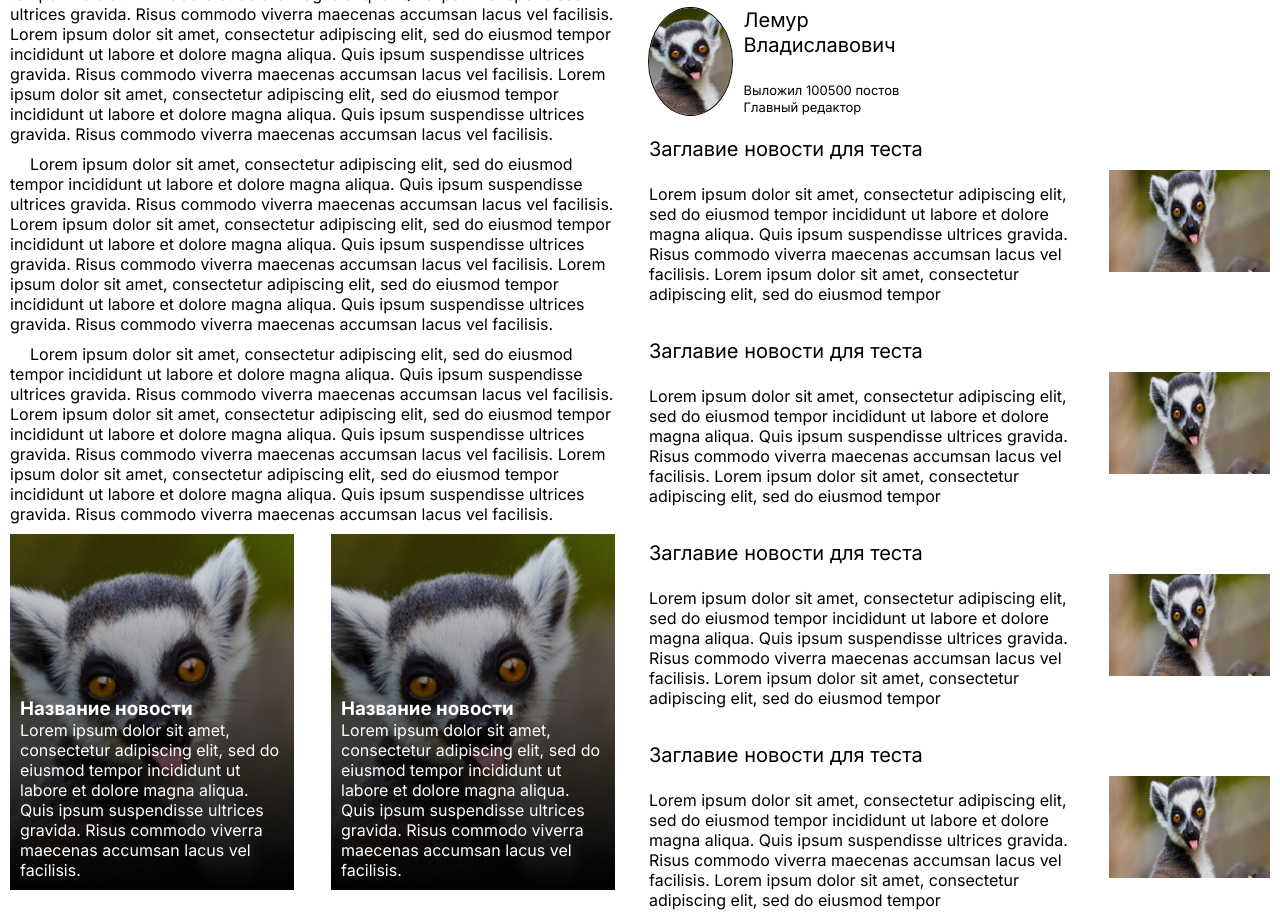
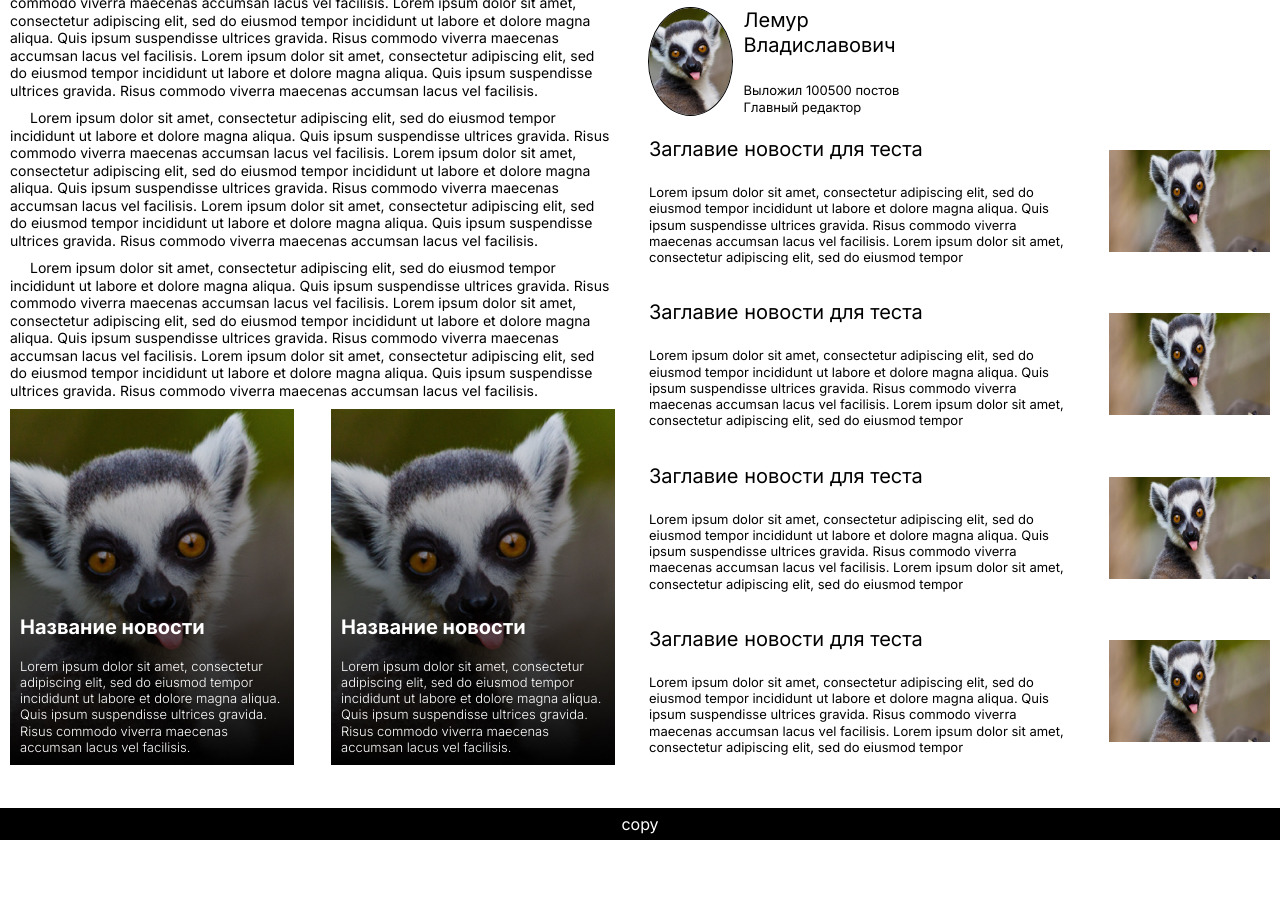
Before and after one commit to eazzyk/lemurs, a plain HTML site: page index.html in a window 1280 px wide. Shown: the part 1246-2159 px from the top of the page. After the commit the page ends 2086 px from the top, so only its background shows below. Drawn offline with Linux system fonts and the light colour scheme.

Commit message:
clear code

```diff
--- a/css/main.css
+++ b/css/main.css
@@ -1,4 +1,3 @@
-@charset "UTF-8";
 @import url("https://fonts.googleapis.com/css2?family=Inter:ital,opsz,wght@0,14..32,100..900;1,14..32,100..900&display=swap");
 body {
   font-family: "Inter", sans-serif;
@@ -627,6 +626,14 @@ button {
           align-items: center;
 }
 
+.news__primary--text {
+  font-size: 14px;
+  text-indent: 20px;
+}
+.news__primary--header {
+  font-size: 20px;
+}
+
 .news__secondary--list {
   display: -webkit-box;
   display: -ms-flexbox;
@@ -651,12 +658,9 @@ button {
   position: relative;
 }
 
-.main__content--text {
-  text-indent: 20px;
-}
-
-.image-container {
-  position: relative;
+.news__secondary--text {
+  font-size: 13px;
+  font-weight: 300;
 }
 
 .news__secondary--content {
@@ -673,13 +677,14 @@ button {
   transition: var(--transition-animation);
 }
 
+.news__secondary--header {
+  font-size: 20px;
+  margin-bottom: 18px;
+}
+
 .news__secondary--link:hover .news__secondary--content {
   -webkit-transform: translateY(-50%);
           transform: translateY(-50%);
-}
-
-.main__editors--list {
-  max-width: 352px;
 }
 
 .stats__box {
@@ -815,6 +820,9 @@ button {
   -webkit-transition: var(--transition-animation);
   transition: var(--transition-animation);
 }
+.archive__news--text {
+  font-size: 13px;
+}
 
 .archive__news--header:hover,
 .archive__news--header:focus {
@@ -847,17 +855,6 @@ button {
   transition: var(--transition-animation);
 }
 
-.archive__news--content p {
-  font-size: 16px;
-}
-
-.archive__news--link:hover {
-  border-color: rgba(0, 0, 0, 0.1); /* Лёгкая рамка при ховере */
-  border-radius: 8px;
-  -webkit-box-shadow: 0 0 10px rgba(0, 0, 0, 0.1);
-          box-shadow: 0 0 10px rgba(0, 0, 0, 0.1); /* Лёгкая тень при ховере */
-}
-
 footer {
   background-color: var(--secondary-color);
   padding-top: 6px;
--- a/index.html
+++ b/index.html
@@ -78,12 +78,13 @@
         <section class="main__content--box">
           <div class="main__content--left-box">
             <img
+              class="news__primary--img"
               src="./img/left-img-1.jpg"
               alt="Фото главной новости"
               width="605"
             />
-            <h2>Заглавие новости</h2>
-            <p class="main__content--text">
+            <h2 class="news__primary--header">Заглавие новости</h2>
+            <p class="news__primary--text">
               Lorem ipsum dolor sit amet, consectetur adipiscing elit, sed do
               eiusmod tempor incididunt ut labore et dolore magna aliqua. Quis
               ipsum suspendisse ultrices gravida. Risus commodo viverra maecenas
@@ -96,7 +97,7 @@
               aliqua. Quis ipsum suspendisse ultrices gravida. Risus commodo
               viverra maecenas accumsan lacus vel facilisis.
             </p>
-            <p class="main__content--text">
+            <p class="news__primary--text">
               Lorem ipsum dolor sit amet, consectetur adipiscing elit, sed do
               eiusmod tempor incididunt ut labore et dolore magna aliqua. Quis
               ipsum suspendisse ultrices gravida. Risus commodo viverra maecenas
@@ -109,7 +110,7 @@
               aliqua. Quis ipsum suspendisse ultrices gravida. Risus commodo
               viverra maecenas accumsan lacus vel facilisis.
             </p>
-            <p class="main__content--text">
+            <p class="news__primary--text">
               Lorem ipsum dolor sit amet, consectetur adipiscing elit, sed do
               eiusmod tempor incididunt ut labore et dolore magna aliqua. Quis
               ipsum suspendisse ultrices gravida. Risus commodo viverra maecenas
@@ -131,8 +132,8 @@
                     class="image"
                   />
                   <div class="news__secondary--content">
-                    <h3>Название новости</h3>
-                    <p>
+                    <h3 class="news__secondary--header">Название новости</h3>
+                    <p class="news__secondary--text">
                       Lorem ipsum dolor sit amet, consectetur adipiscing elit,
                       sed do eiusmod tempor incididunt ut labore et dolore magna
                       aliqua. Quis ipsum suspendisse ultrices gravida. Risus
@@ -149,8 +150,8 @@
                     class="image"
                   />
                   <div class="news__secondary--content">
-                    <h3>Название новости</h3>
-                    <p>
+                    <h3 class="news__secondary--header">Название новости</h3>
+                    <p class="news__secondary--text">
                       Lorem ipsum dolor sit amet, consectetur adipiscing elit,
                       sed do eiusmod tempor incididunt ut labore et dolore magna
                       aliqua. Quis ipsum suspendisse ultrices gravida. Risus
@@ -253,7 +254,7 @@
                       <a class="archive__news--header"
                         >Заглавие новости для теста</a
                       >
-                      <p>
+                      <p class="archive__news--text">
                         Lorem ipsum dolor sit amet, consectetur adipiscing elit,
                         sed do eiusmod tempor incididunt ut labore et dolore
                         magna aliqua. Quis ipsum suspendisse ultrices gravida.
@@ -277,7 +278,7 @@
                       <a class="archive__news--header"
                         >Заглавие новости для теста</a
                       >
-                      <p>
+                      <p class="archive__news--text">
                         Lorem ipsum dolor sit amet, consectetur adipiscing elit,
                         sed do eiusmod tempor incididunt ut labore et dolore
                         magna aliqua. Quis ipsum suspendisse ultrices gravida.
@@ -301,7 +302,7 @@
                       <a class="archive__news--header"
                         >Заглавие новости для теста</a
                       >
-                      <p>
+                      <p class="archive__news--text">
                         Lorem ipsum dolor sit amet, consectetur adipiscing elit,
                         sed do eiusmod tempor incididunt ut labore et dolore
                         magna aliqua. Quis ipsum suspendisse ultrices gravida.
@@ -325,7 +326,7 @@
                       <a class="archive__news--header"
                         >Заглавие новости для теста</a
                       >
-                      <p>
+                      <p class="archive__news--text">
                         Lorem ipsum dolor sit amet, consectetur adipiscing elit,
                         sed do eiusmod tempor incididunt ut labore et dolore
                         magna aliqua. Quis ipsum suspendisse ultrices gravida.
```
Also changed, not shown: css/main.min.css, 2 other files.
